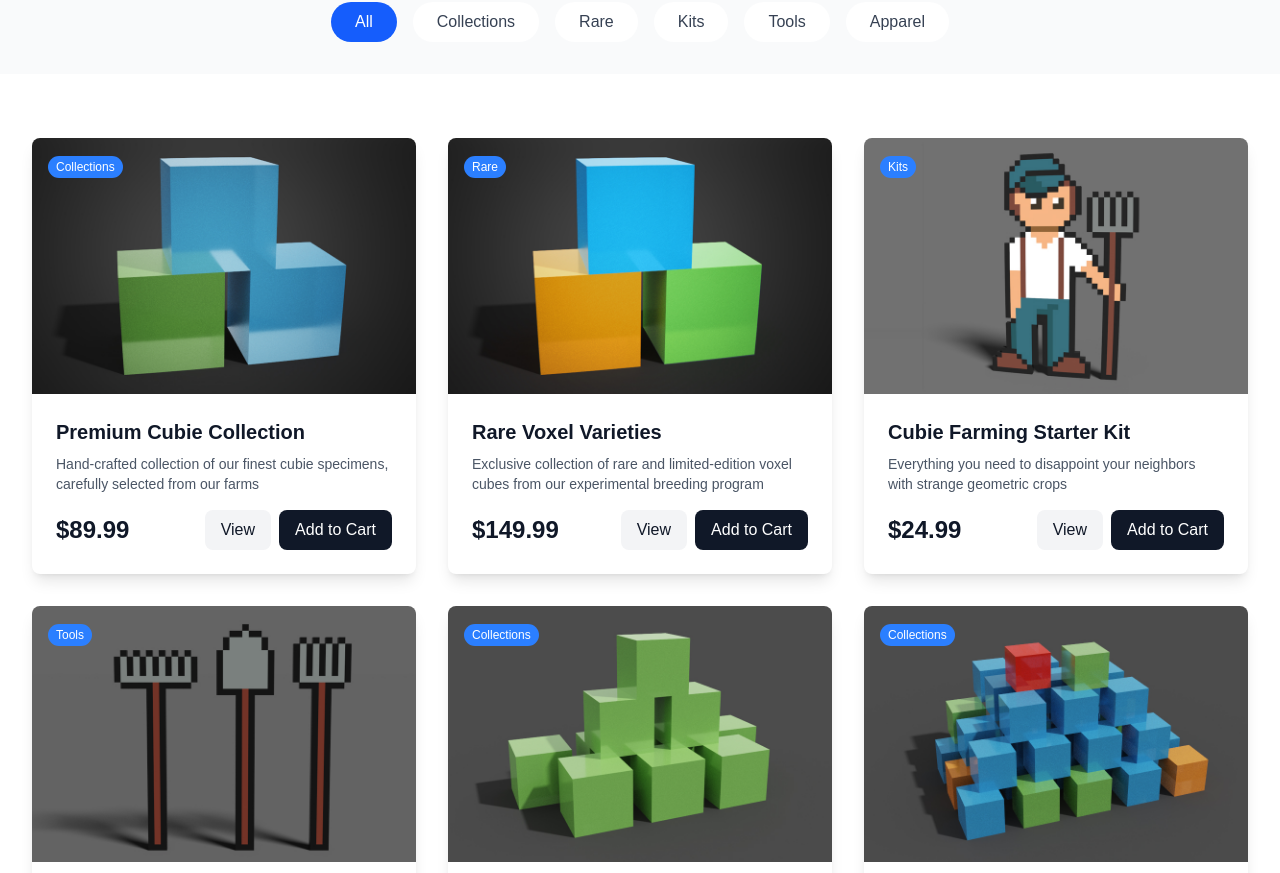
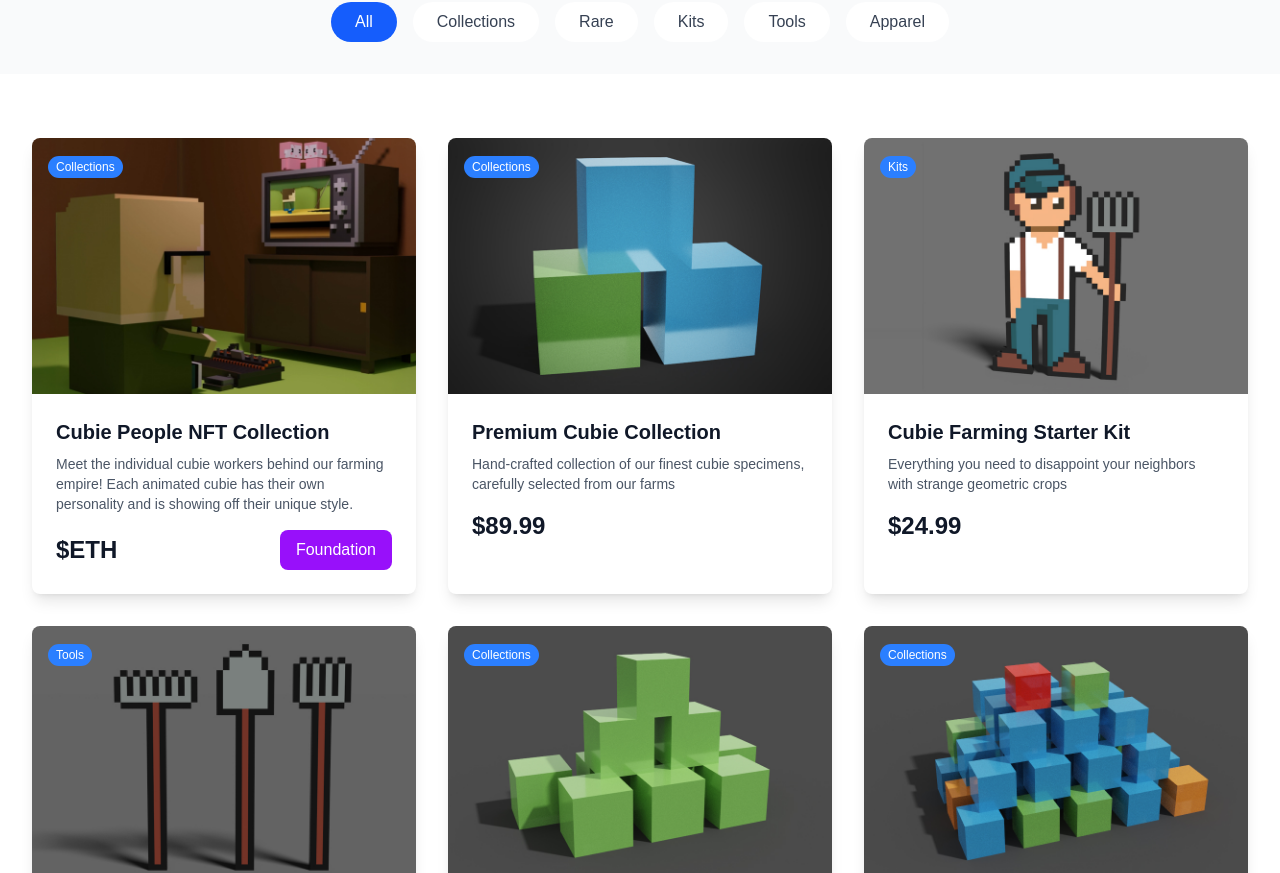
Before and after one commit to pixel-farmer/artwork, a Next.js app: page /shop in a window 1280 px wide. Shown: the part 406-1279 px from the top of the page. Built offline with nearby package versions, Linux system fonts and the light colour scheme.

Commit message:
foundation

```diff
--- a/src/app/shop/page.js
+++ b/src/app/shop/page.js
@@ -20,19 +20,20 @@ export default function Shop() {
   const products = [
     {
       id: 1,
+      name: "Cubie People NFT Collection",
+      price: 'ETH',
+      image: "/images/pitfall.jpg",
+      category: "Collections",
+      description: "Meet the individual cubie workers behind our farming empire! Each animated cubie has their own personality and is showing off their unique style.",
+      foundationUrl: "https://foundation.app/@Pixel-Farmer"
+    },
+    {
+      id: 2,
       name: "Premium Cubie Collection",
       price: 89.99,
       image: "/images/cubes-premium.jpg",
       category: "Collections",
       description: "Hand-crafted collection of our finest cubie specimens, carefully selected from our farms"
-    },
-    {
-      id: 2,
-      name: "Rare Voxel Varieties",
-      price: 149.99,
-      image: "/images/cubes-rare.jpg",
-      category: "Rare",
-      description: "Exclusive collection of rare and limited-edition voxel cubes from our experimental breeding program"
     },
     {
       id: 3,
@@ -69,7 +70,7 @@ export default function Shop() {
     {
       id: 7,
       name: "Rare Red Cubes",
-      price: 19.99,
+      price: 149.99,
       image: "/images/cubes-rare-red.jpg",
       category: "Rare",
       description: "Rumored to grant wishes, but mostly just sit there being cubical"
@@ -222,18 +223,18 @@ export default function Shop() {
                 <div className="flex items-center justify-between">
                   <span className="text-2xl font-bold text-gray-900">${product.price}</span>
                   <div className="flex space-x-2">
-                    <a
-                      href={`/product/${product.id}`}
-                      className="bg-gray-100 text-gray-900 px-4 py-2 rounded-lg hover:bg-gray-200 transition-colors"
-                    >
-                      View
-                    </a>
-                    <button
-                      onClick={() => addToCart(product)}
-                      className="bg-gray-900 text-white px-4 py-2 rounded-lg hover:bg-gray-800 transition-colors"
-                    >
-                      Add to Cart
-                    </button>
+
+                    {product.foundationUrl && (
+                      <a
+                        href={product.foundationUrl}
+                        target="_blank"
+                        rel="noopener noreferrer"
+                        className="bg-purple-600 text-white px-4 py-2 rounded-lg hover:bg-purple-700 transition-colors"
+                      >
+                        Foundation
+                      </a>
+                    )}
+
                   </div>
                 </div>
               </div>
```
Also changed, not shown: public/images/detective.jpg (renamed from public/images/contact.jpg), public/images/pitfall.jpg (added).
